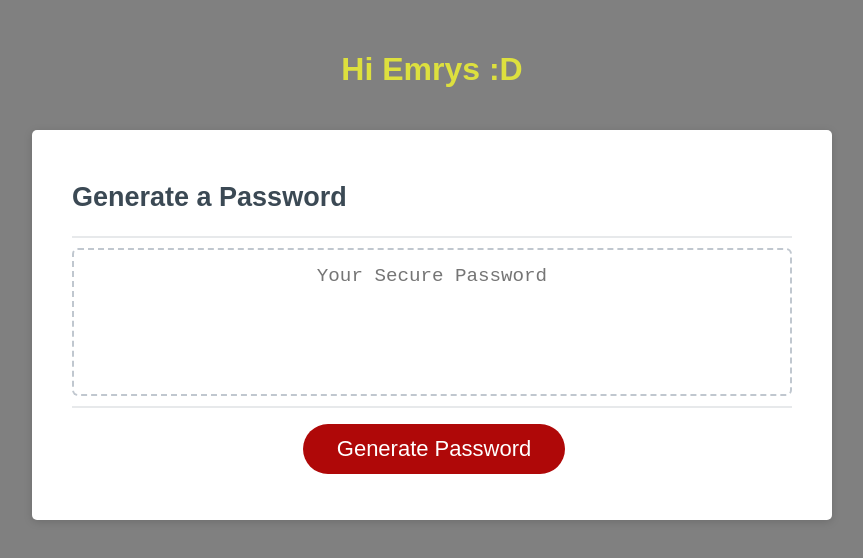
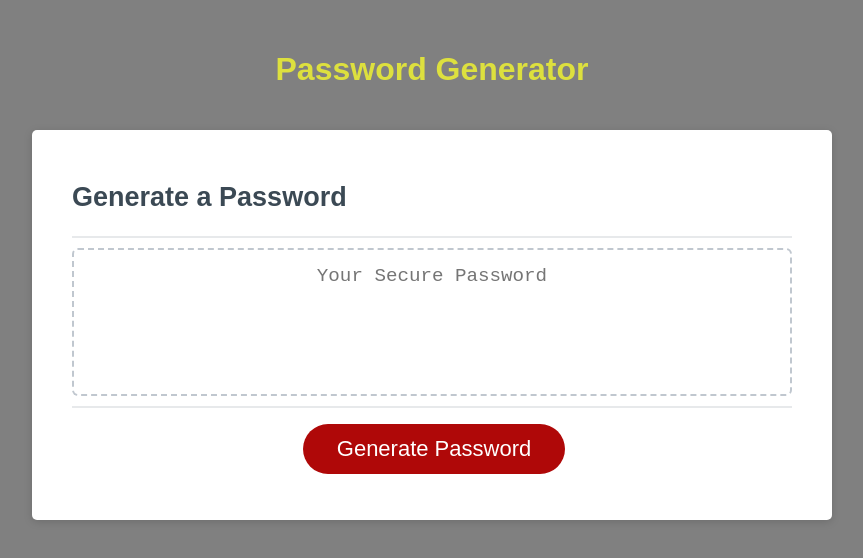
Before and after one commit to mcastro24/mcastro24.passwordGen, a plain HTML site: page index.html in a window 1280 px wide. Shown: the whole page, without its empty margins (208-1071 px from the left). Drawn offline with Linux system fonts and the light colour scheme.

Commit message:
Update index.html

```diff
--- a/index.html
+++ b/index.html
@@ -10,7 +10,7 @@
   <body>
     <div class="wrapper">
       <header>
-        <h1>Hi Emrys :D</h1>
+        <h1>Password Generator</h1>
       </header>
       <div class="card">
         <div class="card-header">
```
